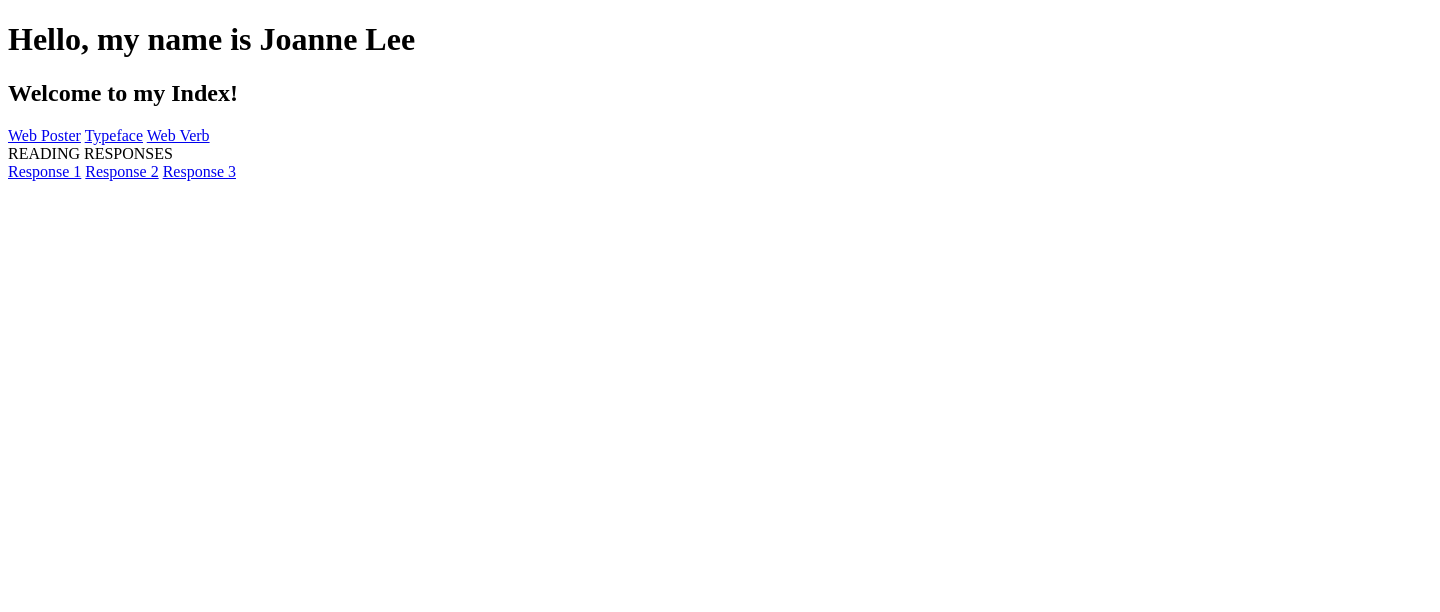
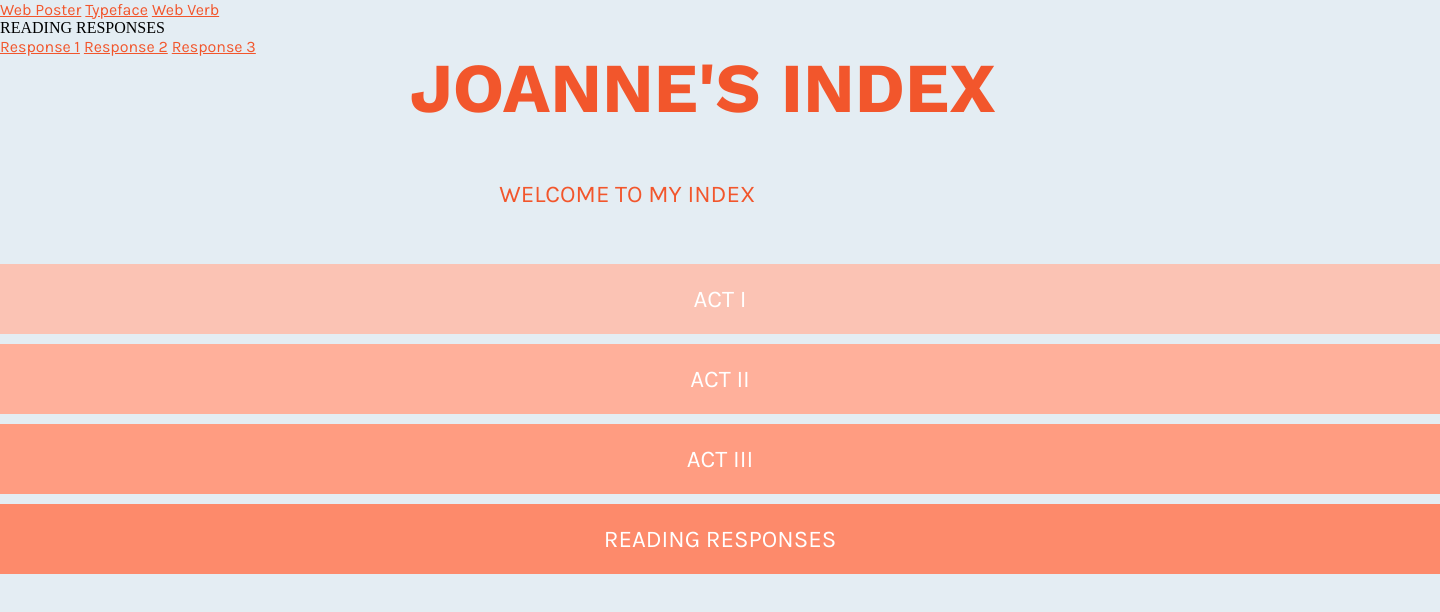
Before and after one commit to joannls/3091_index, a plain HTML site: page index.html in a window 1280 px wide. Shown: the whole page, 1440 px wide, since content can reach past the window. Drawn offline with nearby package versions, Linux system fonts and the light colour scheme.

Commit message:
Add files via upload

```diff
--- /dev/null
+++ b/index.css
@@ -0,0 +1,99 @@
+body{
+  padding: 0px;
+  margin:0px;
+  background-color: #E4EDF3;
+}
+
+h1{
+  font-family: 'Work Sans', sans-serif;
+  font-size: 70px;
+  left:32%;
+  position:absolute;
+  color: #f2562c;
+}
+
+h2{
+  font-family: 'Karla', sans-serif;
+  color: #f2562c;
+  font-weight: lighter;
+  position: absolute;
+  left: 39%;
+  top:20%;
+}
+
+a{
+  font-family: 'Karla', sans-serif;
+  color: #f2562c;
+  font-weight: lighter;
+  font-style: uppercase;
+}
+
+.dropButton1{
+  width:180vh;
+  height:70px;
+  /* background-color: #ff8868; */
+  background-color: #fbc3b4;
+  position: absolute;
+  top:33%;
+  font-family:'Karla',sans-serif;
+  font-size: 24px;
+  text-align: center;
+}
+
+.buttonText1{
+  position: relative;
+  top:30%;
+  color: white;
+}
+
+.dropButton2{
+  width:180vh;
+  height:70px;
+  background-color: #ffb09b;
+  position: absolute;
+  top:43%;
+  font-family:'Karla',sans-serif;
+  font-size: 24px;
+  text-align: center;
+}
+
+.buttonText2{
+  position: relative;
+  top:30%;
+  color: white;
+}
+
+.dropButton3{
+  width:180vh;
+  height:70px;
+  background-color: #ff9c81;
+  position: absolute;
+  top:53%;
+  font-family:'Karla',sans-serif;
+  font-size: 24px;
+  text-align: center;
+}
+
+.buttonText3{
+  position: relative;
+  top:30%;
+  color: white;
+}
+
+
+.dropButton4{
+  width:180vh;
+  height:70px;
+  background-color: #fd8a6b;
+  position: absolute;
+  top:63%;
+  font-family:'Karla',sans-serif;
+  font-size: 24px;
+  text-align: center;
+}
+
+.buttonText4{
+  position: relative;
+  top:30%;
+  color: white;
+}
--- a/index.html
+++ b/index.html
@@ -1,24 +1,36 @@
 <!doctype html>
 <html>
 	<head>
-		<link rel = "stylesheet" href = "style.css">
+		<link rel = "stylesheet" href = "index.css">
+		<link href="https://fonts.googleapis.com/css?family=Karla|Work+Sans:700&display=swap" rel="stylesheet">
 	</head>
-	<title> JOANNE'S INDEX</title>
+
+	<title> INDEX</title>
 	<body>
 
-		<h1>Hello, my name is Joanne Lee</h1>
-		<h2> Welcome to my Index!</h2>
+		<h1>JOANNE'S INDEX</h1>
+		<h2> WELCOME TO MY INDEX</h2>
 
+		<div class="dropButton1">
+				<span class="buttonText1">ACT I</span>
+		</div>
+		<div class="dropButton2">
+			<span class="buttonText2">ACT II</span>
+		</div>
+		<div class="dropButton3">
+			<span class="buttonText3">ACT III</span>
+		</div>
+		<div class="dropButton4">
+			<span class="buttonText4">READING RESPONSES</span>
+		</div>
 		<a href ="webposter/webposter1.html">Web Poster</a>
 		<a href="typeface/letter-templates.html">Typeface</a>
 		<a href="webverb/webverb.html">Web Verb</a>
 
-		<div id="heading1">READING RESPONSES</div>
-		<a href="readingResp1/readingResp1.html">Response 1</a>
-		<a href="readingResp2/readingResp2.html">Response 2</a>
-		<a href="readingResp3/readingResp3.html">Response 3</a>
-
-
+				<div id="heading1">READING RESPONSES</div>
+				<a href="readingResp1/readingResp1.html">Response 1</a>
+				<a href="readingResp2/readingResp2.html">Response 2</a>
+				<a href="readingResp3/readingResp3.html">Response 3</a>
 
 	</body>
 </html>
```
